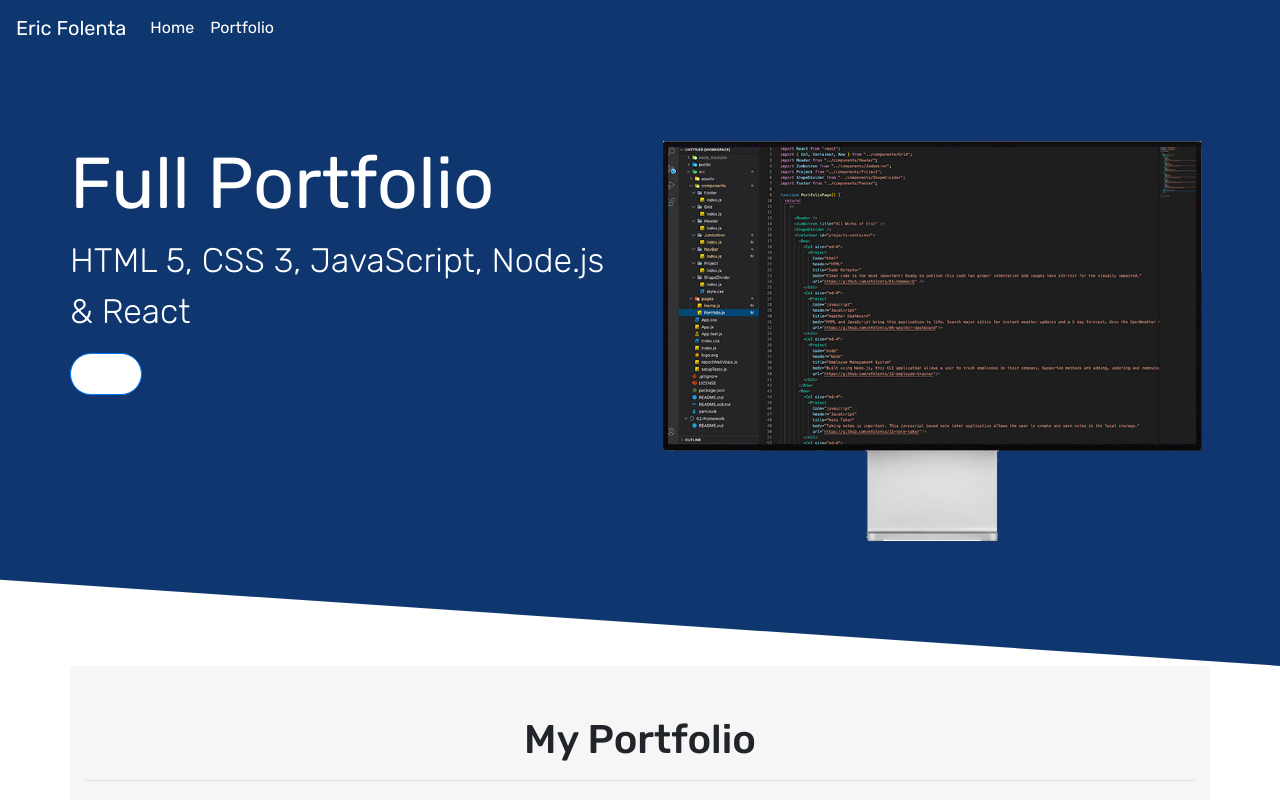
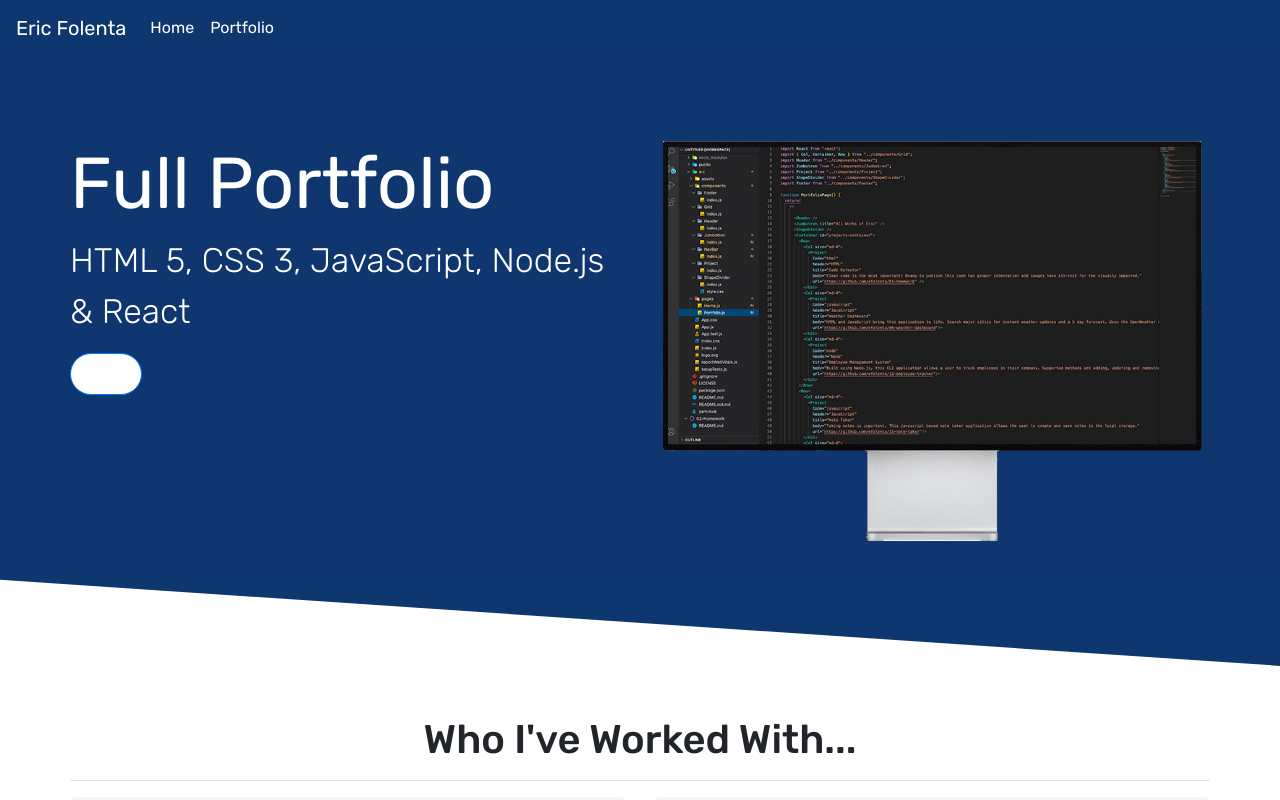
Before and after one commit to efolenta/20-react-portfolio, a React (Create React App) app: page /portfolio in a window 1280 px wide. Shown: the top 800 px of the page. Built offline with nearby package versions, Linux system fonts and the light colour scheme.

Commit message:
Added Work component to page.

```diff
--- a/src/pages/Portfolio.js
+++ b/src/pages/Portfolio.js
@@ -7,6 +7,7 @@ import ShapeDivider from "../components/ShapeDivider";
 import Footer from "../components/Footer";
 import Computer from "../assets/computer.png";
 import Copyright from "../components/Copyright";
+import Work from "../components/Work";
 
 function PortfolioPage() {
 
@@ -22,6 +23,9 @@ function PortfolioPage() {
       <Header />
       <Jumbotron title="Full Portfolio" subtext="HTML 5, CSS 3, JavaScript, Node.js &amp; React" image={Computer} class="computer" />
       <ShapeDivider />
+      <Container id="work">
+        <Work />
+      </Container>
       <Container id="projects-container">
         <Row>
           <Col size="12">
```
